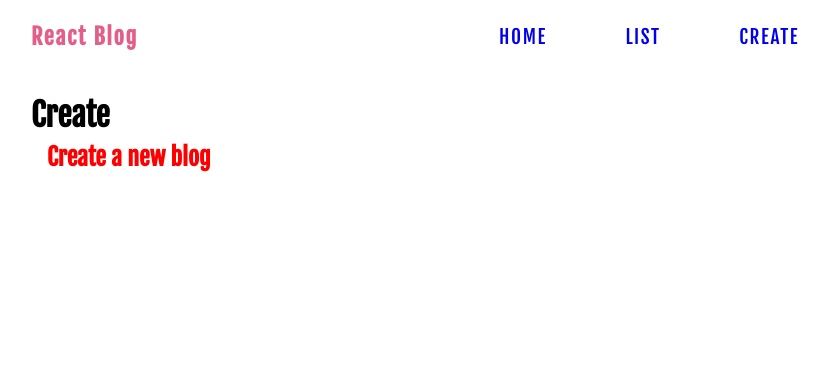
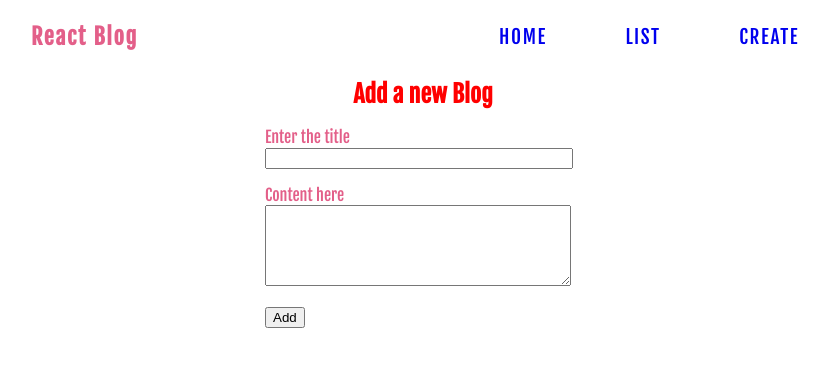
Before and after one commit to Kanharajput/ReactJs, a React (Create React App) app: page /create in a window 1280 px wide. Shown: the top 366 px of the page, without its empty margins (225-1054 px from the left). Built offline with nearby package versions, Linux system fonts and the light colour scheme.

Commit message:
user form data in useState hook

```diff
--- a/src/App.css
+++ b/src/App.css
@@ -51,3 +51,22 @@ p{
 .display-items a{
   text-decoration: none;
 }
+
+.user-input{
+  width: 300px;
+  margin: 0 auto;
+}
+.user-input h2{
+  text-align: center;
+  margin-bottom: 2rem;
+}
+
+.user-input input{
+  width: 100%;
+  margin-bottom: 1rem;
+}
+
+.user-input textarea{
+  width: 100%;
+  margin-bottom: 1rem;
+}
--- a/src/Create.js
+++ b/src/Create.js
@@ -1,8 +1,22 @@
+import {useState} from 'react';
+
 const Create = () => {
+
+    const [title, setTitle] = useState('');
+    const [body, setBody] = useState('');
+
     return (
-        <div>
-            <h1>Create</h1>
-            <h2>Create a new blog</h2>
+        <div className="user-input">
+            <form>
+                <h2>Add a new Blog</h2>
+                <label for="title">Enter the title</label>
+                <input name="title" value={title} onChange={(e) => setTitle(e.target.value)}></input>
+                <label for="body">Content here</label>
+                <textarea name="body" rows="5" value={body} onChange={(e) => setBody(e.target.value)}></textarea>
+                <button type="submit">Add</button>
+            </form>
+            {title}
+            {body}
         </div>
     );
 }
```
Also changed, not shown: 1 other file (tests, documents, lock files or other folders).
